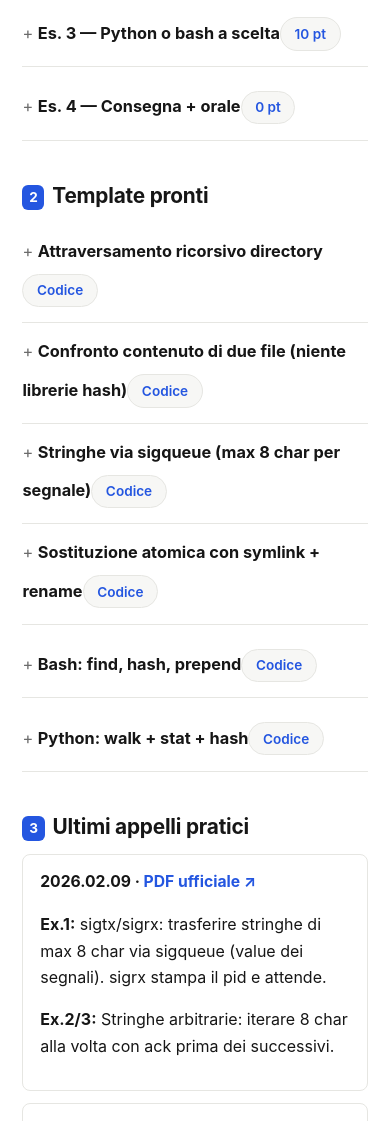
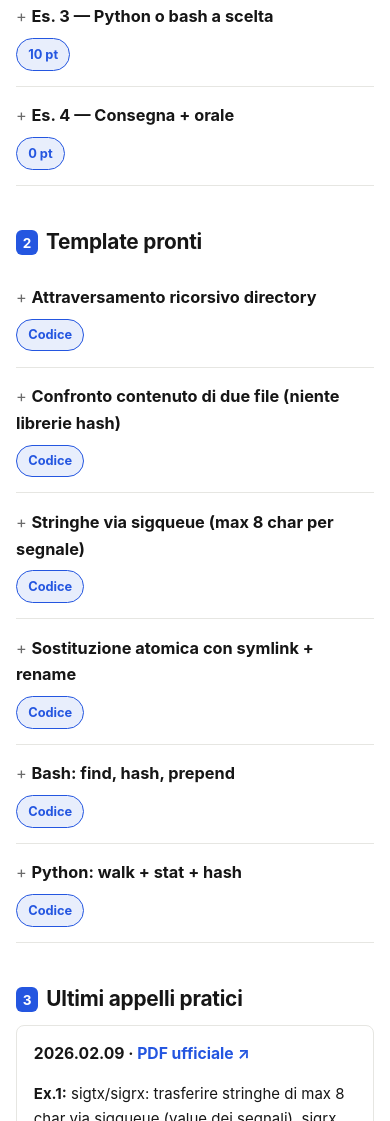
Before and after one commit to RickyWanga/so, an Astro site: page /pratica in a window 390 px wide. Shown: the part 879-2000 px from the top of the page. Built offline with nearby package versions, Linux system fonts and the light colour scheme; Astro itself is replaced by a stand-in of ours.

Commit message:
bottone risposta/svolgimento a fianco del titolo, toggle chiudi, passata mobile

```diff
--- a/src/pages/pratica.astro
+++ b/src/pages/pratica.astro
@@ -14,7 +14,7 @@ import { praticaFormat, praticaLinks, praticaRecent, praticaTemplates, praticaTi
   <h2><span class="numero-cap">1</span>Il formato (sempre uguale)</h2>
   {praticaFormat.map((item) => (
     <details class="scheda">
-      <summary><h3>Es. {item.n} — {item.title}</h3><span class="apri">{item.points}</span></summary>
+      <summary><div class="riga"><h3>Es. {item.n} — {item.title}</h3><span class="apri">{item.points}</span></div></summary>
       <div class="corpo">
         <p>{item.body}</p>
       </div>
@@ -24,7 +24,7 @@ import { praticaFormat, praticaLinks, praticaRecent, praticaTemplates, praticaTi
   <h2><span class="numero-cap">2</span>Template pronti</h2>
   {praticaTemplates.map((t) => (
     <details class="scheda">
-      <summary><h3>{t.title}</h3><span class="apri">Codice</span></summary>
+      <summary><div class="riga"><h3>{t.title}</h3><span class="apri">Codice</span></div></summary>
       <div class="corpo">
         <div class="marginale"><span class="rubrica">Quando serve</span><p>{t.use}</p></div>
         <pre><code>{t.code}</code></pre>
--- a/src/pages/template.astro
+++ b/src/pages/template.astro
@@ -48,9 +48,8 @@ const checklist = [
       {group.patterns.map((p) => (
         <details class="scheda">
           <summary>
-            <h3>{p.name}</h3>
+            <div class="riga"><h3>{p.name}</h3><span class="apri">Ricetta e controlli</span></div>
             <p class="testo-domanda"><strong>Si riconosce da — </strong>{p.trigger}</p>
-            <span class="apri">Ricetta e controlli</span>
           </summary>
           <div class="corpo">
             <div class="marginale"><span class="rubrica">Ricetta</span><p>{p.recipe}</p></div>
@@ -70,7 +69,7 @@ const checklist = [
       <h3>{part}</h3>
       {templates.filter((t) => t.part === part).map((t) => (
         <details class="scheda">
-          <summary><h3>{t.title}</h3><span class="apri">Codice</span></summary>
+          <summary><div class="riga"><h3>{t.title}</h3><span class="apri">Codice</span></div></summary>
           <div class="corpo">
             {t.intro && <div class="marginale"><span class="rubrica">Regola</span><p>{t.intro}</p></div>}
             {t.code && <pre><code>{t.code}</code></pre>}
--- a/src/styles/global.css
+++ b/src/styles/global.css
@@ -134,17 +134,21 @@ a:hover { text-decoration: underline; }
 .scheda summary { cursor: pointer; list-style: none; }
 .scheda summary::-webkit-details-marker { display: none; }
 .scheda summary h3 { display: inline; font-size: 1.02rem; }
+.riga { display: flex; align-items: center; gap: 0.7rem; }
+.riga h3 { flex: 1 1 auto; margin: 0; font-size: 1.02rem; }
+.riga h3::before { content: "+ "; color: var(--muted); font-weight: 400; }
+.scheda[open] .riga h3::before { content: "– "; }
 .scheda summary h3::before { content: "+ "; color: var(--muted); font-weight: 400; }
 .scheda[open] summary h3::before { content: "– "; }
 .scheda .testo-domanda { color: var(--muted); margin: 0.25rem 0 0; font-size: 0.95rem; }
 .apri {
-  display: inline-block; margin-top: 0.55rem;
-  color: var(--accent); font-size: 0.85rem; font-weight: 600;
-  border: 1px solid var(--border); border-radius: 999px;
-  padding: 0.28rem 0.85rem; background: var(--panel);
+  flex-shrink: 0; margin-left: auto; white-space: nowrap;
+  color: var(--accent); font-size: 0.85rem; font-weight: 700;
+  border: 1px solid var(--accent); border-radius: 999px;
+  padding: 0.32rem 0.95rem; background: var(--accent-soft); cursor: pointer;
 }
-.scheda summary:hover .apri { border-color: var(--accent); }
-.scheda[open] .apri { background: var(--accent-soft); }
+.scheda summary:hover .apri { filter: brightness(0.96); }
+.scheda[open] .apri { background: var(--accent); border-color: var(--accent); color: #fff; }
 .scheda .corpo { padding: 0.7rem 0 0.3rem; }
 .etichette { margin-bottom: 0.25rem; }
 .etichetta {
@@ -208,3 +212,22 @@ table.sim th, table.sim td { border-bottom: 1px solid var(--border); padding: 0.
 .passaggi { display: grid; gap: 0.45rem; margin-top: 0.75rem; }
 .passaggi div { display: flex; gap: 0.7rem; align-items: baseline; }
 .passaggi strong { color: var(--muted); font-size: 0.9rem; }
+
+/* ---------- mobile ---------- */
+@media (max-width: 640px) {
+  body { font-size: 15px; }
+  h1 { font-size: 1.55rem; }
+  main { padding: 1.5rem 0 3.5rem; }
+  .wrap { padding: 0 1rem; }
+  .masthead .wrap { gap: 0.8rem; }
+  .masthead nav a { padding: 0.4rem 0.55rem; font-size: 0.86rem; }
+  .filtri label { flex: 1 1 100%; }
+  .filtri input[type="text"], .filtri input:not([type="checkbox"]), .filtri select { min-width: 0; width: 100%; }
+  .tappe li { grid-template-columns: 2rem 1fr; gap: 0.7rem; }
+  .riga { gap: 0.5rem; flex-wrap: wrap; }
+  .riga h3 { flex: 1 1 100%; }
+  .apri { padding: 0.3rem 0.7rem; font-size: 0.8rem; margin-left: 0; }
+  pre { font-size: 0.76rem; padding: 0.7rem 0.8rem; }
+  table.dati { font-size: 0.82rem; }
+  table.sim { font-size: 0.74rem; }
+}
```
Also changed, not shown: src/pages/esercizi.astro (+7 -3 lines), src/pages/g2.astro (+6 -2 lines).
